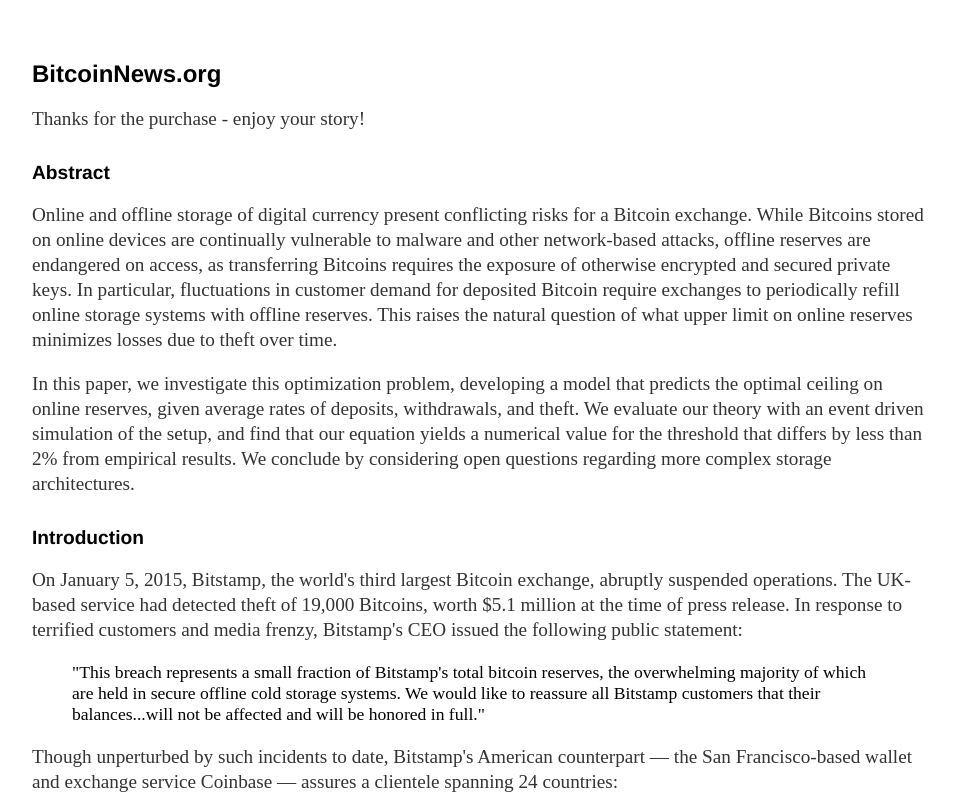
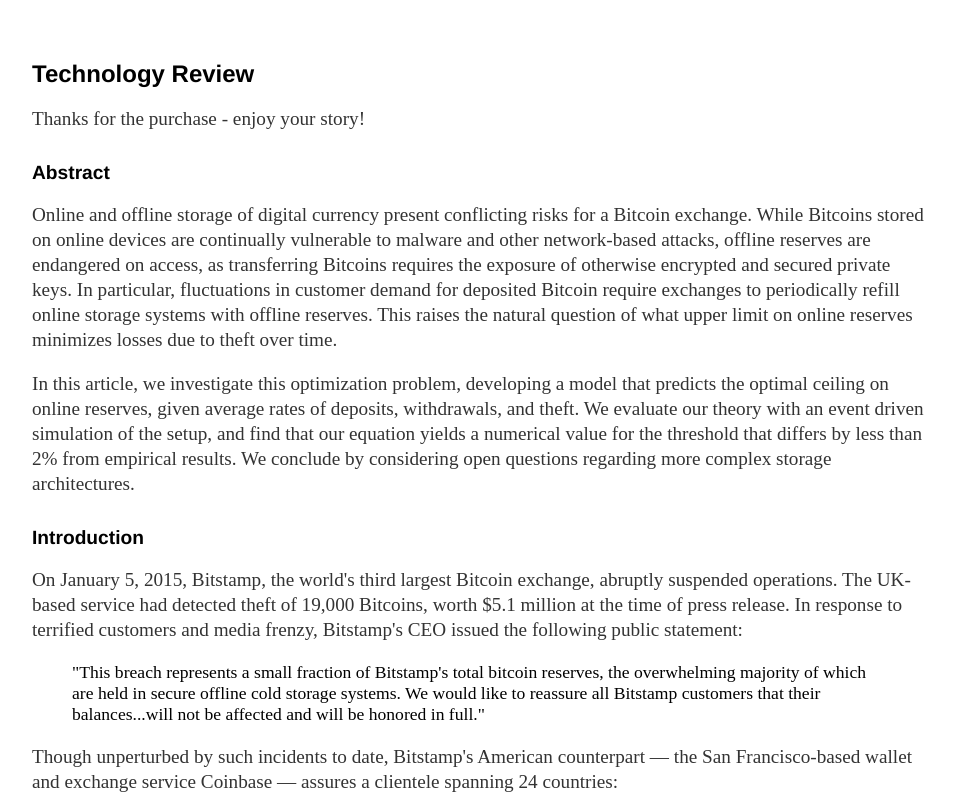
Before and after one commit to SamvitJ/sample-news-site, a website: page index-full.html in a window 1280 px wide. Shown: the top 800 px of the page, without its empty margins (160-1115 px from the left). Drawn offline with nearby package versions, Linux system fonts and the light colour scheme.

Commit message:
Update site name.

```diff
--- a/index-full.html
+++ b/index-full.html
@@ -9,12 +9,12 @@
     <body>
         <div class="container">
             <div class="blurb">
-                <h1> BitcoinNews.org </h1>
+                <h1> Technology Review </h1>
                 <p> Thanks for the purchase - enjoy your story!</a></p>
 
                 <h2> Abstract </h2>
                 <p> Online and offline storage of digital currency present conflicting risks for a Bitcoin exchange. While Bitcoins stored on online devices are continually vulnerable to malware and other network-based attacks, offline reserves are endangered on access, as transferring Bitcoins requires the exposure of otherwise encrypted and secured private keys. In particular, fluctuations in customer demand for deposited Bitcoin require exchanges to periodically refill online storage systems with offline reserves. This raises the natural question of what upper limit on online reserves minimizes losses due to theft over time. </p>
-                <p> In this paper, we investigate this optimization problem, developing a model that predicts the optimal ceiling on online reserves, given average rates of deposits, withdrawals, and theft. We evaluate our theory with an event driven simulation of the setup, and find that our equation yields a numerical value for the threshold that differs by less than 2% from empirical results. We conclude by considering open questions regarding more complex storage architectures. </p>
+                <p> In this article, we investigate this optimization problem, developing a model that predicts the optimal ceiling on online reserves, given average rates of deposits, withdrawals, and theft. We evaluate our theory with an event driven simulation of the setup, and find that our equation yields a numerical value for the threshold that differs by less than 2% from empirical results. We conclude by considering open questions regarding more complex storage architectures. </p>
 
                 <h2> Introduction </h2>
                 <p> On January 5, 2015, Bitstamp, the world's third largest Bitcoin exchange, abruptly suspended operations. The UK-based service had detected theft of 19,000 Bitcoins, worth $5.1 million at the time of press release. In response to terrified customers and media frenzy, Bitstamp's CEO issued the following public statement: <blockquote> "This breach represents a small fraction of Bitstamp's total bitcoin reserves, the overwhelming majority of which are held in secure offline cold storage systems. We would like to reassure all Bitstamp customers that their balances...will not be affected and will be honored in full." </blockquote> </p>
```
Also changed, not shown: index.html (+2 -2 lines).
